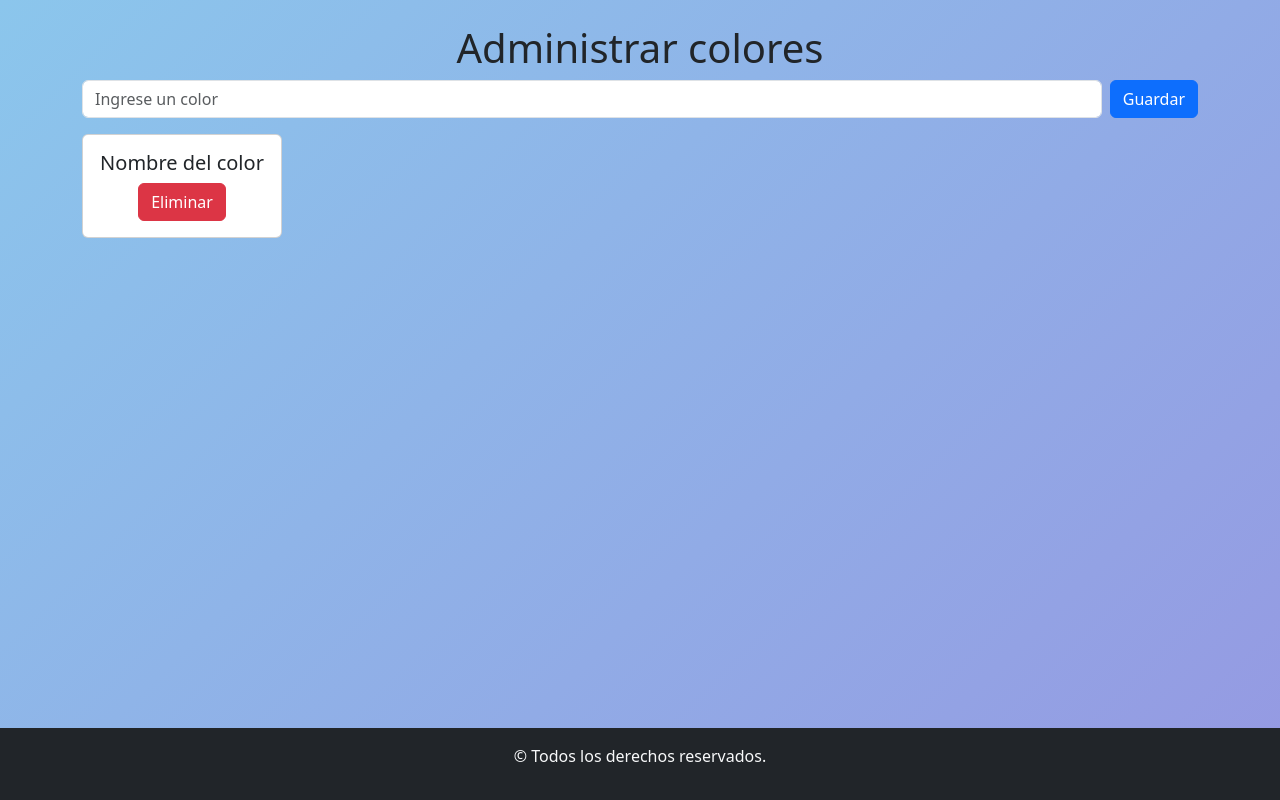
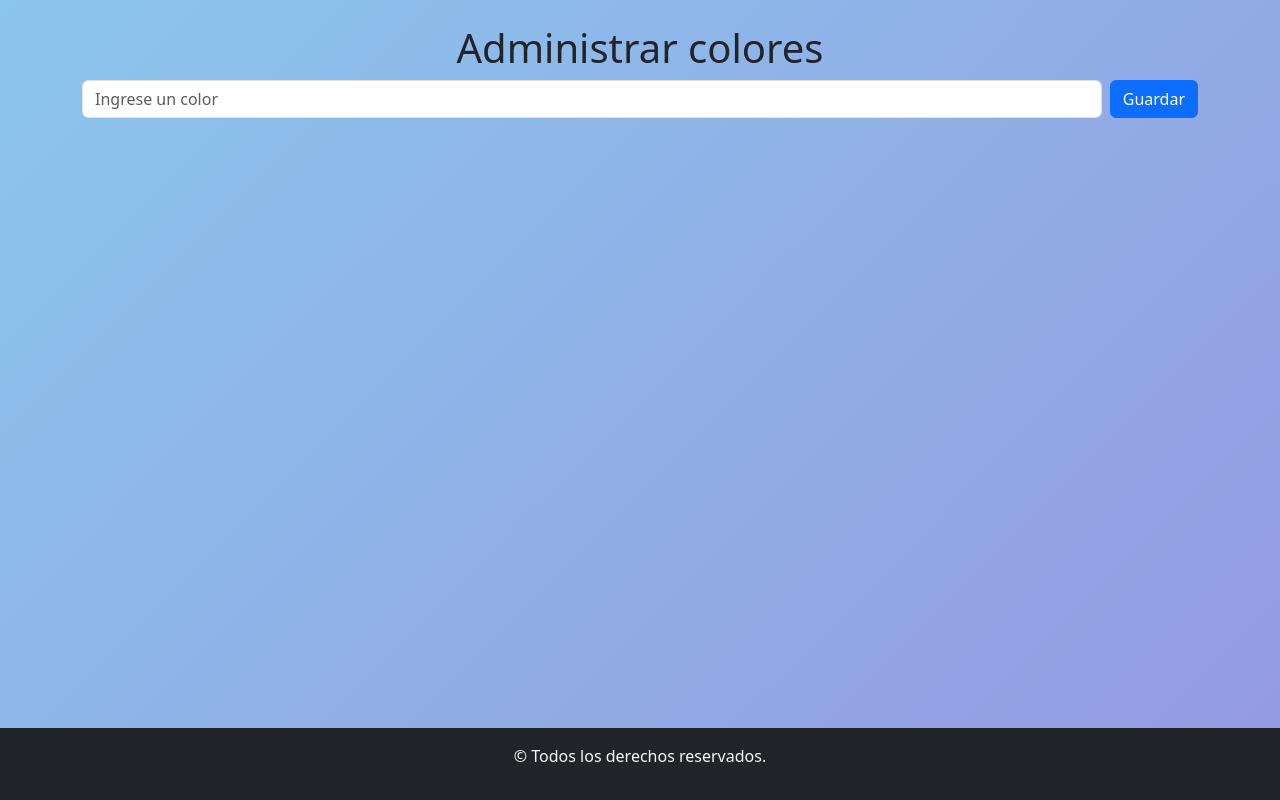
Before and after one commit to AndresSantamarina/backendPunto4, a React (Vite) app: page / in a window 1280 px wide. Built offline with nearby package versions, Linux system fonts and the light colour scheme.

Commit message:
agregue la logica para guardar los datos en el localStorage y poder borrarlos mediante el uso de los states y props

```diff
--- a/src/components/CardColor.jsx
+++ b/src/components/CardColor.jsx
@@ -1,14 +1,20 @@
 import { Card, Button } from "react-bootstrap";
 
-const CardColor = () => {
-    return (
-        <Card className="card text-center">
-        <Card.Body>
-          <Card.Title>Nombre del color</Card.Title>
-          <Button variant="danger">Eliminar</Button>
-        </Card.Body>
-      </Card>
-    );
+const CardColor = ({ arrayColores, borrarColor }) => {
+  return (
+    <>
+      {arrayColores.map((color, posicionColor) => (
+        <Card className="card text-center m-4" key={posicionColor}>
+          <Card.Body>
+            <Card.Title>{color}</Card.Title>
+            <Button variant="danger" onClick={() => borrarColor(color)}>
+              Eliminar
+            </Button>
+          </Card.Body>
+        </Card>
+      ))}
+    </>
+  );
 };
 
 export default CardColor;
--- a/src/components/FormularioColores.jsx
+++ b/src/components/FormularioColores.jsx
@@ -1,10 +1,31 @@
 import { Button, Form } from "react-bootstrap";
 import CardColor from "./CardColor";
+import { useEffect, useState } from "react";
 
 const FormularioColores = () => {
+  const [color, setColor] = useState("");
+  const coloresLocalStorage =
+    JSON.parse(localStorage.getItem("coloresKey")) || [];
+  const [colores, setColores] = useState(coloresLocalStorage);
+
+  useEffect(() => {
+    localStorage.setItem("coloresKey", JSON.stringify(colores));
+  }, [colores]);
+
+  const handleSubmit = (e) => {
+    e.preventDefault();
+    setColores([...colores, color]);
+    setColor("");
+  };
+
+  const borrarColor = (nombreColor) => {
+    const coloresFiltrados = colores.filter((color) => color !== nombreColor);
+    setColores(coloresFiltrados);
+  };
+
   return (
     <section>
-      <Form>
+      <Form onSubmit={handleSubmit}>
         <Form.Group
           className="mb-3 d-flex"
           controlId="exampleForm.ControlInput1"
@@ -14,14 +35,18 @@ const FormularioColores = () => {
             placeholder="Ingrese un color"
             minLength={3}
             maxLength={15}
+            onChange={(e) => setColor(e.target.value)}
+            value={color}
           />
           <Button className="ms-2" type="submit">
             Guardar
           </Button>
         </Form.Group>
       </Form>
-      <article className="d-flex justify-content-between">
-        <CardColor/>
+      <article className="container">
+        <div className="d-flex align-content-center flex-wrap">
+          <CardColor arrayColores={colores} borrarColor={borrarColor}/>
+        </div>
       </article>
     </section>
   );
```
